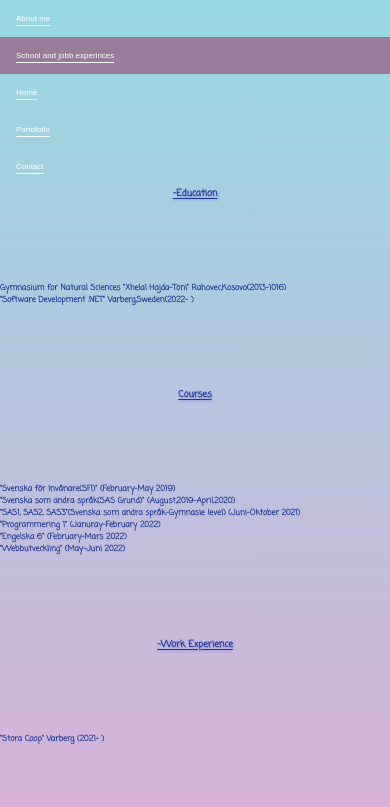
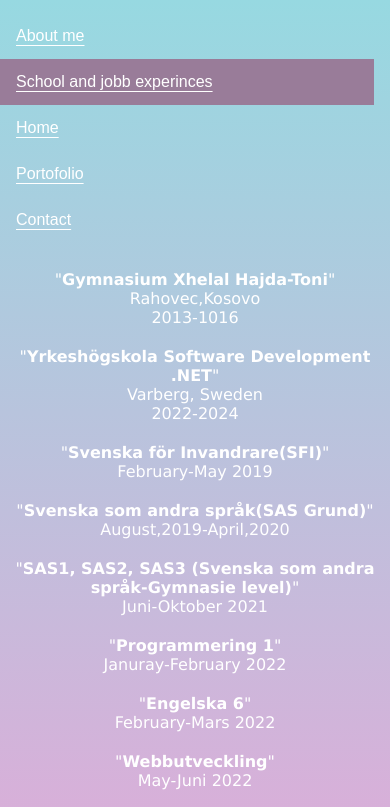
Before and after one commit to Zanefina/CV, a plain HTML site: page experiences.html in a window 390 px wide. Shown: the top 807 px of the page. Drawn offline with Linux system fonts and the light colour scheme.

Commit message:
json file and eastereggs file

```diff
--- /dev/null
+++ b/expe.json
@@ -0,0 +1,48 @@
+{
+    "education":[
+        {
+            "name": "Gymnasium Xhelal Hajda-Toni",
+            "place": "Rahovec,Kosovo",
+            "time": "2013-1016"
+        },
+        {
+            "name": "Yrkeshögskola Software Development .NET",
+            "place": "Varberg, Sweden",
+            "time": "2022-2024"
+        }
+    ],
+    "courses":[
+        {
+            "name": "Svenska för Invandrare(SFI)",
+            "time": "February-May 2019"
+        },
+        {
+            "name": "Svenska som andra språk(SAS Grund)",
+            "time": "August,2019-April,2020"
+        },
+        {
+            "name": "SAS1, SAS2, SAS3 (Svenska som andra språk-Gymnasie level)",
+            "time": "Juni-Oktober 2021"
+        },
+        {
+            "name": "Programmering 1",
+            "time": "Januray-February 2022"
+        },
+        {
+            "name": "Engelska 6",
+            "time": "February-Mars 2022"
+        },
+        {
+            "name": "Webbutveckling",
+            "time": "May-Juni 2022"
+        }
+    ],
+    "work": [
+        {
+            "name": "Stora Coop",
+            "place": "Varberg",
+            "time": "2021- "
+        }
+    ]
+
+}
--- a/experiences-style.css
+++ b/experiences-style.css
@@ -8,21 +8,22 @@
 body {
     background-color: #D9AFD9;
     background-image: linear-gradient(0deg, #D9AFD9 0%, #97D9E1 100%);
-    margin: 0;
     font-family: sans-serif;
+    width: 100%;
+    height: 100%;
+    margin: -19px 0 0 0;
 }
-
-.grid-container {
+.grid-container{
     display: grid;
-    grid-template-columns: 1fr 1fr;
-    grid-template-rows: auto 0.5fr 1fr 0.5fr auto;
+    grid-template-columns: 0.5fr 1fr 0.5fr;
+    grid-template-rows: 0.5fr auto 0.5fr;
     grid-gap: 5px;
     width: 100vw;
     height: 100vh;
 }
 header {
-    grid-column: 1 / 3;
-    grid-row: 1;
+    grid-column: 1 / 4;
+    grid-row: 1 / 2;
     display: grid;
     font-size: 1.5rem;
 }
@@ -52,148 +53,60 @@
     color: white;
     background-color:#997C99;
 }
-.aside{
-    display: grid;
-    grid-column: 1 / 2;
-    grid-row: 2 / 5;
-}
-.aside>h3{
-    color: rgb(25, 53, 145);
-    text-align: left;
-    font-family: 'Coming Soon', cursive;
-    margin-top: 45px;
-    margin-left: 35px;
-    text-decoration:underline;
-    text-decoration-thickness: 1px;
-    text-underline-offset: 2px;
-    text-shadow: 1px 1px 2px rgb(139, 145, 224);
-}
 .main{
     display: grid;
-    grid-column: 2 / 3 ;
-    grid-row: 2 / 5;
+    grid-column: 1 / 4;
+    grid-row: 2 / 3;
+    text-align: center;
+    margin-top: 10px;
+
 }
-.main>ul{
-    font-weight: bold;
-    color: rgb(25, 53, 145);
-    text-align: left;
-    margin-left: 25px;
-    margin-top: 10px;
-    font-family: 'Coming Soon', cursive;
+.main>li{
+    list-style: none;
+    margin-bottom: 20px;
+    color: rgb(255, 255, 255);
+    font-family: Verdana, Geneva, Tahoma, sans-serif;
 }
 .footer{
     display: grid;
-    grid-column: 1 / 3 ;
-    grid-row: 5;
+    grid-column: 1 / 4;
+    grid-row: 3 / 4;
     text-align: center;
     display: inline-block;
     font-size: 25px;
 }
-.mobile-header{
-    grid-column: 1;
-    grid-row: 1;
-    display: grid;
-    font-size: 1.5rem;
-}
-.mobile-header>ul {
-    display: none;
-}
-.mobile-main{
-    display: none;
-}
-.mobile-footer{
-    display: none;
-}
-
-
-@media screen and (max-width: 800px) {
-    .grid-container {
+@media screen and (max-width: 800px){
+    .grid-container{
         display: grid;
-        grid-template-columns: 1fr 1fr;
-        grid-template-rows: auto 0.5fr 1fr 0.5fr auto;
-        grid-gap: 1px;
+        grid-template-columns: 0.5fr 1fr 0.5fr;
+        grid-template-rows: 0.5fr auto 0.5fr;
+        grid-gap: 5px;
         width: 100vw;
         height: 100vh;
     }
-    .mobile-header>ul {
-        display: none;
-    }
-    .mobile-main{
-        display: none;
-    }
-    .mobile-footer{
-        display: none;
-    }
-
 }
-@media screen and (max-width: 700px) {
-    .grid-container {
+@media screen and (max-width: 700px){
+    .grid-container{
         display: grid;
-        grid-template-columns: 0.5fr 1fr;
-        grid-template-rows: auto 0.5fr 1fr 0.5fr auto;
-        grid-template-areas:
-        "mobile-header mobile-header"
-        "mobile-main mobile-main"
-        "mobile-main mobile-main"
-        "mobile-main mobile-main"
-        "mobile-footer mobile-footer";
-        grid-gap: 1px;
+        grid-template-columns: 0.5fr 1fr 0.5fr;
+        grid-template-rows: 0.5fr auto 0.5fr;
+        grid-gap: 5px;
         width: 100vw;
         height: 100vh;
     }
-    .mobile-header{
-        display: grid;
-        grid-area: mobile-header;
+    header {
+        display: flex;
+        justify-content:left;
+        font-size: 1.5vmin;
     }
-    .mobile-header>ul {
-        font-size: 0.5rem;
-        min-height: 5rem;
+    header>ul{
+        font-size: 1rem;
+        min-height: 10rem;
         display: flex;
         flex-direction: column;
         width: 100%;
-        padding: 0;
-        margin: 0;
+        padding-left: 0;
+        padding-top: 0;
+        padding-bottom: 3%;
     }
-    .mobile-main{
-        display: grid;
-        grid-area: mobile-main;
-        font-size: 0.5rem;
-    }
-    .mobile-main>h3{
-        color: rgb(25, 53, 145);
-        text-align: center;
-        font-family: 'Coming Soon', cursive;
-        text-decoration:underline;
-        text-decoration-thickness: 1px;
-        text-underline-offset: 2px;
-        text-shadow: 1px 1px 2px rgb(139, 145, 224);
-        width: 100%;
-    }
-    .mobile-main>ul{
-        font-weight: bold;
-        color: rgb(25, 53, 145);
-        text-align: left;
-        font-family: 'Coming Soon', cursive;
-        width: 100%;
-    }
-    .mobile-footer{
-        display: grid;
-        grid-area: mobile-footer;
-        text-align: center;
-        display: inline-block;
-        font-size: 15px;
-    }
-    .desktop-nav{
-        display: none;
-    }
-    .aside{
-        display: none;
-    }
-    .main{
-        display: none;
-    }
-    .footer{
-        display: none;
-    }
-
 }
--- a/experiences.html
+++ b/experiences.html
@@ -19,65 +19,33 @@
                 <li><a href="contact.html">Contact</a></li>
             </ul>
         </header>
-        <section class="mobile-header">
-            <ul class="nav">
-                <li><a href="aboutme.html">About me</a></li>
-                <li><a href="experiences.html" class="current">School and jobb experinces</a></li>
-                <li><a href="index.html">Home</a></li>
-                <li><a href="portofolio.html">Portofolio</a></li>
-                <li><a href="contact.html">Contact</a></li>
-            </ul>
-        </section>
-        <aside class="aside">
-                    <h3>-Education</h3>
-                    <h3>-Courses</h3>
-                    <h3>-Work experiences</h3>
-        </aside>
         <main class="main">
-            <ul type="nr1">
-                <li>Gymnasium for Natural Sciences "Xhelal Hajda-Toni" Rahovec,Kosovo(2013-1016)</li>
-                <li>"Software Development .NET" Varberg,Sweden(2022- )</li>
-            </ul>
-            <ul type="nr2">
-                <li>"Svenska för Invånare(SFI)"(February-May 2019)</li>
-                <li>"Svenska som andra språk(SAS Grund)"(August,2019-April,2020)</li>
-                <li>"SAS1, SAS2, SAS3"(Svenska som andra språk-Gymnasie level)(Juni-Oktober 2021)</li>
-                <li>"Programmering 1"(Januray-February 2022)</li>
-                <li>"Engelska 6"(February-Mars 2022)</li>
-                <li>"Webbutveckling"(May-Juni 2022)</li>
-            </ul>
-            <ul type="nr3">
-                <li>"Stora Coop" Varberg (2021- )</li>
-            </ul>
         </main>
-        <section class="mobile-main">
-            <h3>-Education</h3>
-            <ul type="nr1">
-                <li>Gymnasium for Natural Sciences "Xhelal Hajda-Toni" Rahovec,Kosovo(2013-1016)</li>
-                <li>"Software Development .NET" Varberg,Sweden(2022- )</li>
-            </ul>
-            <h3>Courses</h3>
-            <ul type="nr2">
-                <li>"Svenska för Invånare(SFI)" (February-May 2019)</li>
-                <li>"Svenska som andra språk(SAS Grund)" (August,2019-April,2020)</li>
-                <li>"SAS1, SAS2, SAS3"(Svenska som andra språk-Gymnasie level) (Juni-Oktober 2021)</li>
-                <li>"Programmering 1" (Januray-February 2022)</li>
-                <li>"Engelska 6" (February-Mars 2022)</li>
-                <li>"Webbutveckling" (May-Juni 2022)</li>
-            </ul>
-            <h3>-Work Experience</h3>
-            <ul type="nr3">
-                <li>"Stora Coop" Varberg (2021- )</li>
-            </ul>
-        </section>
+        <script>
+            let list = ""
+            const myfile = "expe.json"
+            async function GetData(){
+                const response = await fetch (myfile);
+                const data = await response.json();
+                console.log(data);
+                data.education.forEach((element) => {
+                    list += `<li>"<strong>${element.name}</strong>"<br>${element.place}<br>${element.time}`
+                })
+                data.courses.forEach((element) => {
+                    list += `<li>"<strong>${element.name}</strong>"<br>${element.time}`
+
+                })
+                data.work.forEach((element) => {
+                    list += `<li>"<strong>${element.name}</strong>"<br>${element.place}<br>${element.time}`
+                    document.querySelector("main").innerHTML = list;
+                })
+            }
+            GetData();
+        </script>
         <footer class="footer">
             <a href="https://se.linkedin.com/in/zan%C3%ABfina-qmega-8b514621a"><i class="fa-brands fa-linkedin"></i></a>
             <a href="https://github.com/Zanefina"><i class="fa-brands fa-github"></i></a>
         </footer>
-        <section class="mobile-footer">
-            <a href="https://se.linkedin.com/in/zan%C3%ABfina-qmega-8b514621a"><i class="fa-brands fa-linkedin"></i></a>
-            <a href="https://github.com/Zanefina"><i class="fa-brands fa-github"></i></a>
-        </section>
     </div>
 </body>
 </html>
```
Also changed, not shown: easter-egg.js (added, +81 -0 lines), index.html (+10 -1 lines), style.css (+32 -0 lines), import.js (added).
